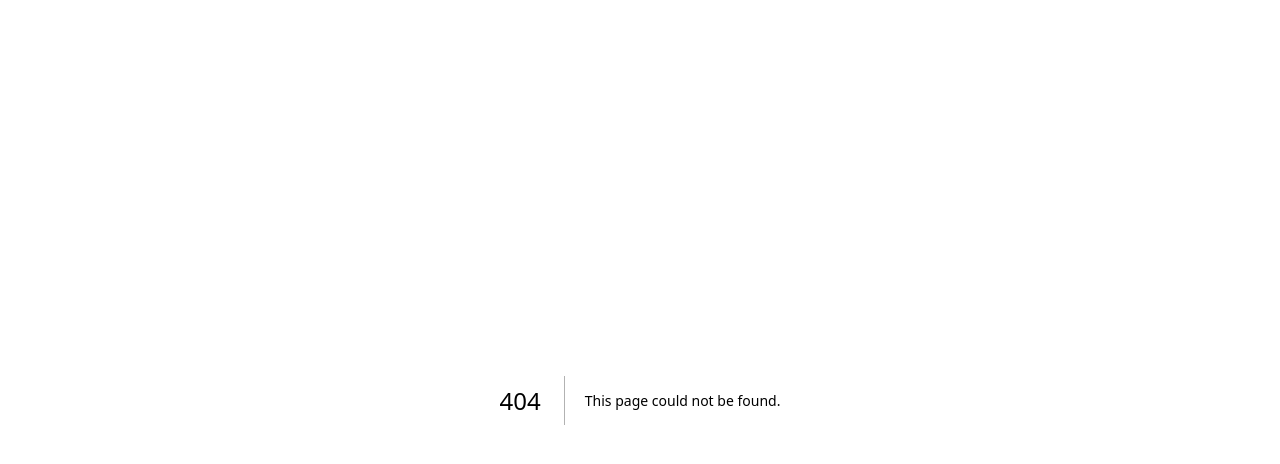
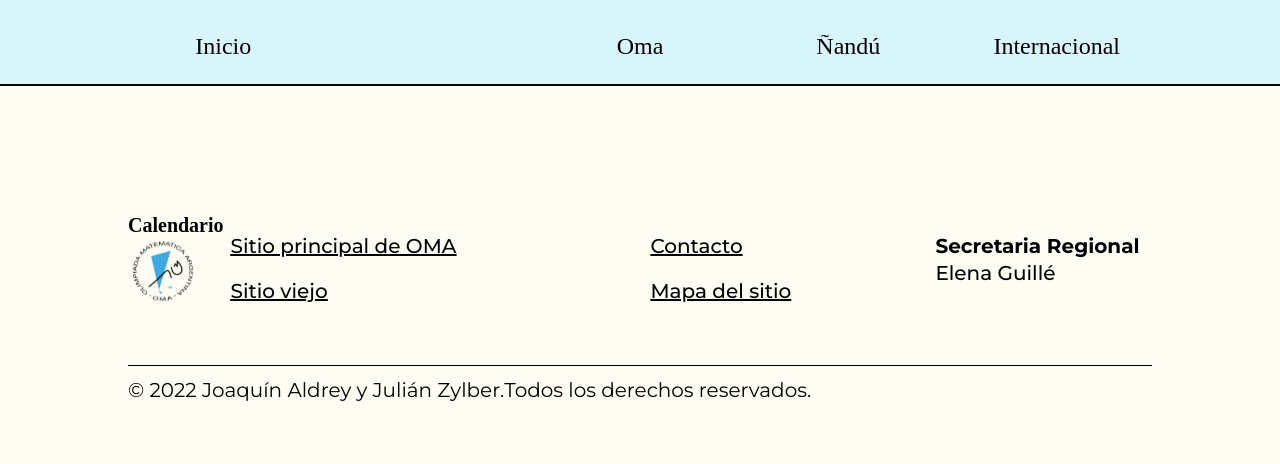
Before and after one commit to JZylber/oma-san-isidro, a Next.js app: page /calendario in a window 1280 px wide. Before the commit this address had no page. Shown: the top 464 px of the page. Built offline with nearby package versions, Linux system fonts and the light colour scheme; a web font is replaced by a local one.

Commit message:
feat(calendar): added route and db table

```diff
--- a/next.config.js
+++ b/next.config.js
@@ -15,6 +15,6 @@ module.exports = {
   },
   reactStrictMode: true,
   env: {
-      API_TOKEN: process.env.API_TOKEN,
+      API_TOKEN: process.env.API_TOKEN
   }
 };
--- /dev/null
+++ b/pages/calendario.tsx
@@ -0,0 +1,19 @@
+import { GetStaticProps, NextPage } from "next";
+import Head from "next/head";
+import { useEffect, useState } from "react";
+import Layout from "../components/Layout/Layout";
+
+const Calendar : NextPage = () => {
+    return(
+        <>
+        <Head>
+            <title>Calendario</title>
+        </Head>
+        <Layout>
+            <h1>Calendario</h1>
+        </Layout>
+        </>
+        )
+}
+
+export default Calendar
--- a/pages/index.tsx
+++ b/pages/index.tsx
@@ -6,8 +6,6 @@ import Title from "../components/Title/Title";
 import styles from "./styles/Home.module.scss";
 import MainNandu from "../img/mainNandu.svg";
 import Layout from "../components/Layout/Layout";
-import path from "path";
-import fsPromises from 'fs/promises';
 import {NewsItemData} from "../components/News/NewsTypes";
 import { getNews } from "../lib/aux_db_calls";
 
```
Also changed, not shown: 2 other files (tests, documents, lock files or other folders).
